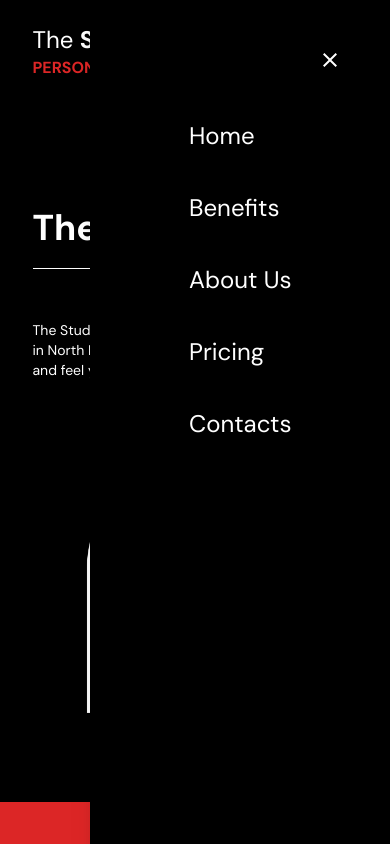
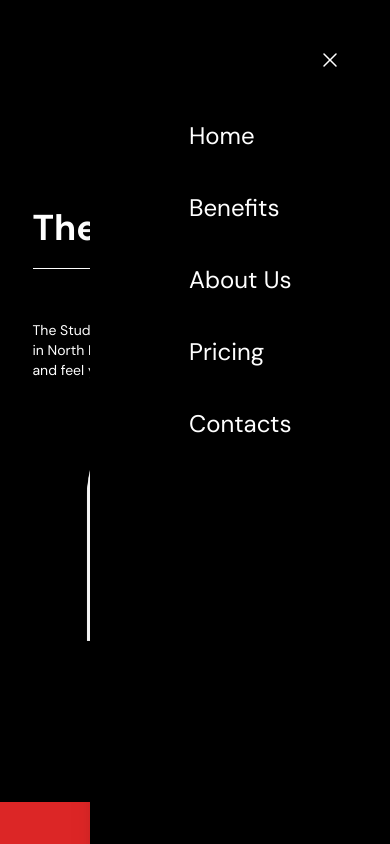
Before and after one commit to pirasanthan-jesugeevegan/client-the-studio-en4, a React (Vite) app: page / in a window 390 px wide. Both pictures are taken after a click on the button 337 px from the left and 52 px from the top of the page. Shown: the top 844 px of the page. Built offline with nearby package versions, Linux system fonts and the light colour scheme.

Commit message:
refactor: Update Hero and Navbar components
- Add responsive image to Hero component
- Hide image in Hero component on smaller screens
- Update Logo component to use w-max class
- Update Navbar component layout and styling
- Replace menu icons in Navbar component with custom icons

```diff
--- a/src/Components/Hero.tsx
+++ b/src/Components/Hero.tsx
@@ -55,6 +55,9 @@ const Hero = ({ setSelectedPage }: Props) => {
               The Studio EN4 offers exclusive personal training in North London,
               empowering you to look, move, and feel your best.
             </p>
+            <div className="flex basis-3/5 justify-center md:z-10 md:ml-40 md:mt-16 md:justify-items-end md:hidden">
+              <img className="w-[80%]" src={Portfolio} alt="Peter" />
+            </div>
           </motion.div>
           {/* Actions */}
           <motion.div
@@ -81,7 +84,7 @@ const Hero = ({ setSelectedPage }: Props) => {
           </motion.div>
         </div>
         {/* Image */}
-        <div className="flex basis-3/5 justify-center md:z-10 md:ml-40 md:mt-16 md:justify-items-end">
+        <div className="md:flex basis-3/5 justify-center md:z-10 md:ml-40 md:mt-16 md:justify-items-end hidden">
           <img className="w-[80%]" src={Portfolio} alt="Peter" />
         </div>
       </motion.div>
--- a/src/Components/Logo.tsx
+++ b/src/Components/Logo.tsx
@@ -3,7 +3,7 @@ const Logo = ({ theme }: { theme: 'light' | 'dark' }) => {
     <a className="flex flex-col items-start" href="#">
       <div className="flex items-baseline">
         <h2
-          className={`text-2xl ${
+          className={`text-2xl w-max ${
             theme === 'light' ? 'text-white' : 'text-black'
           }`}
         >
--- a/src/Components/Nav.tsx
+++ b/src/Components/Nav.tsx
@@ -1,6 +1,6 @@
 import React, { useEffect, useRef, useState } from 'react';
-import { IoMdClose } from 'react-icons/io';
-import { CiMenuFries } from 'react-icons/ci';
+import { Bars3Icon, XMarkIcon } from '@heroicons/react/24/solid';
+
 import Link from './Link';
 import { SelectedPage } from '@/utils/types';
 import useMediaQuery from '@/hooks/useMediaQuery';
@@ -14,7 +14,7 @@ type Props = {
 };
 
 const Navbar = ({ isTopOfPage, selectedPage, setSelectedPage }: Props) => {
-  const flexBetween = 'flex items-center justify-between';
+  const flexBetween = 'flex items-center justify-end';
   const isAboveMediumScreens = useMediaQuery('(min-width:1060px)');
   const [isMenuToggled, setIsMenuToggled] = useState<boolean>(false);
   const navbarBackground = isTopOfPage ? '' : 'bg-white shadow-lg';
@@ -38,7 +38,6 @@ const Navbar = ({ isTopOfPage, selectedPage, setSelectedPage }: Props) => {
       document.removeEventListener('mousedown', handleClickOutside);
     };
   }, [isMenuToggled]);
-
   return (
     <nav>
       <div
@@ -90,7 +89,7 @@ const Navbar = ({ isTopOfPage, selectedPage, setSelectedPage }: Props) => {
                   />
                 </div>
 
-                <div className={`${flexBetween} gap-8`}>
+                <div className={`${flexBetween} gap-8 pl-5`}>
                   {/* <p>Sign in</p> */}
                   <ActionButton setSelectedPage={setSelectedPage}>
                     Become a Member
@@ -102,7 +101,7 @@ const Navbar = ({ isTopOfPage, selectedPage, setSelectedPage }: Props) => {
                 className="rounded-full bg-secondary-500 p-2"
                 onClick={() => setIsMenuToggled(!isMenuToggled)}
               >
-                <CiMenuFries className="h-6 w-6 text-white" />
+                <Bars3Icon className="h-6 w-6 text-white" />
               </button>
             )}
           </div>
@@ -117,7 +116,7 @@ const Navbar = ({ isTopOfPage, selectedPage, setSelectedPage }: Props) => {
           {/* Close Icon */}
           <div className="flex justify-end p-12">
             <button onClick={() => setIsMenuToggled(!isMenuToggled)}>
-              <IoMdClose className="h-6 w-6 text-white" />
+              <XMarkIcon className="h-6 w-6 text-white" />
             </button>
           </div>
 
```
